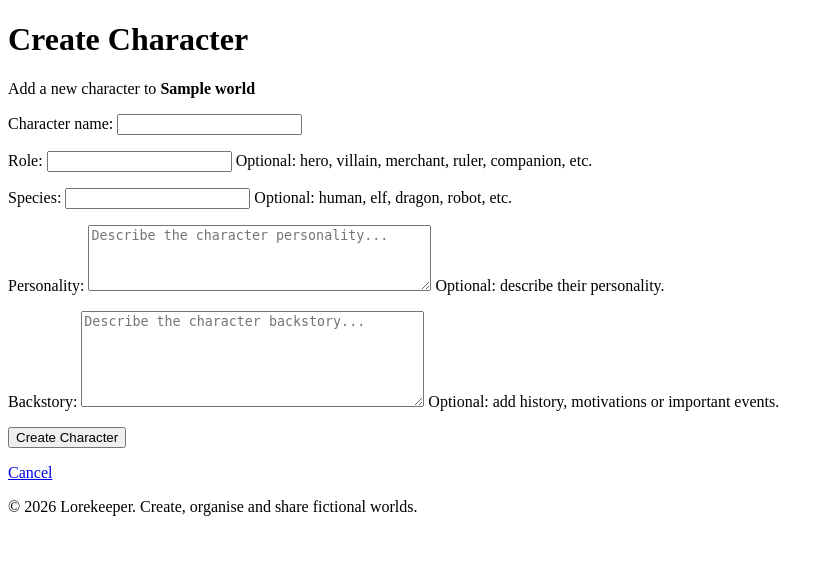
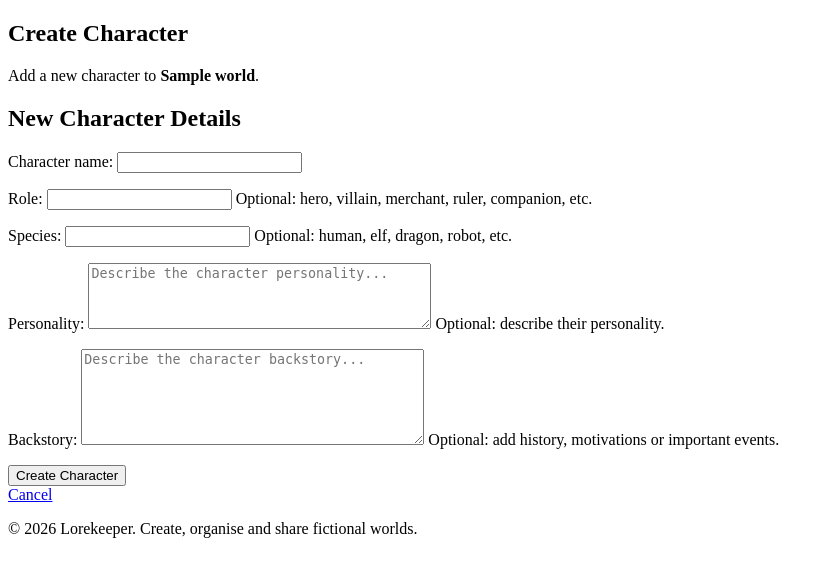
Before and after one commit to CtrlAltKismet/lorekeeper, a Django app: page /worlds/1/characters/create/ in a window 1280 px wide. Shown: the part 150-727 px from the top of the page, without its empty margins (0-834 px from the left). Run offline with Django 5.2, Linux system fonts and the light colour scheme; a user stored in the database is signed in; tables that the repository leaves empty hold one stand-in row (values such as "Sample post").

Commit message:
Updated character form page with classes ready for styling

```diff
--- a/worlds/templates/worlds/character_form.html
+++ b/worlds/templates/worlds/character_form.html
@@ -9,6 +9,7 @@
 {% endblock %}
 
 {% block content %}
+<section class="hero-panel">
     <h1>
         {% if is_update %}
             Edit Character
@@ -23,24 +24,33 @@
             <strong>{{ world.title }}</strong>.
         {% else %}
             Add a new character to
-        <strong>{{ world.title }}</strong>
+            <strong>{{ world.title }}</strong>.
         {% endif %}
     </p>
+</section>
 
-<form method='POST'>
+<section class="content-panel">
+    <h2>
+        {% if is_update %}
+            Character Details
+        {% else %}
+            New Character Details
+        {% endif %}
+    </h2>
+
+    <form method="POST">
         {% csrf_token %}
 
         {% if form.errors %}
-        <div>
+            <div class="message message-error">
                 <h2>There was a problem with your submission.</h2>
                 <p>Please check the form and correct the errors below.</p>
             </div>
         {% endif %}
 
-
         {{ form.as_p }}
 
-    <button type="submit">
+        <button type="submit" class="button">
             {% if is_update %}
                 Update Character
             {% else %}
@@ -49,15 +59,16 @@
         </button>
     </form>
 
-<p>
+    <div class="action-row">
         {% if is_update %}
-        <a href="{% url 'character_detail' world.id character.id %}">
+            <a href="{% url 'character_detail' world.id character.id %}" class="button secondary-button">
                 Cancel
             </a>
         {% else %}
-        <a href="{% url 'world_detail' world.id %}">
+            <a href="{% url 'world_detail' world.id %}" class="button secondary-button">
                 Cancel
             </a>
         {% endif %}
-</p>
+    </div>
+</section>
 {% endblock %}
```
Lines whose indentation alone changed are shown as unchanged.
